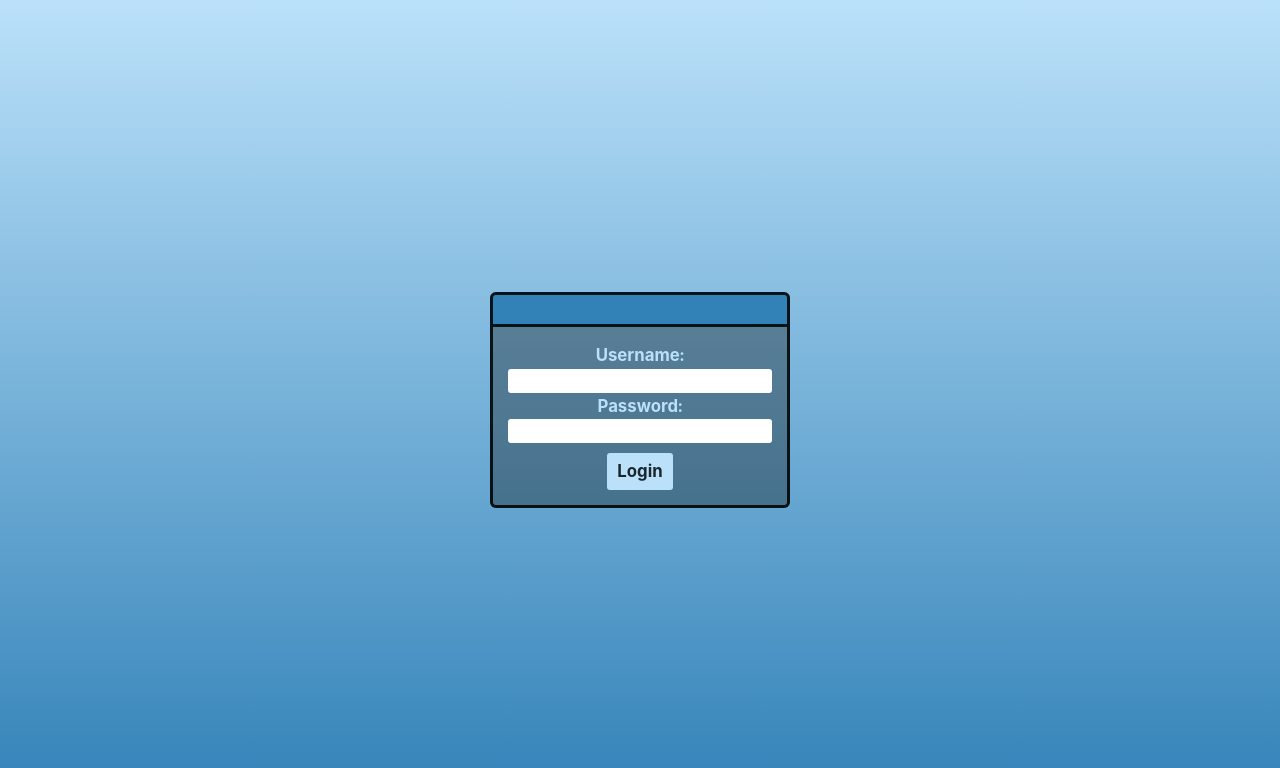
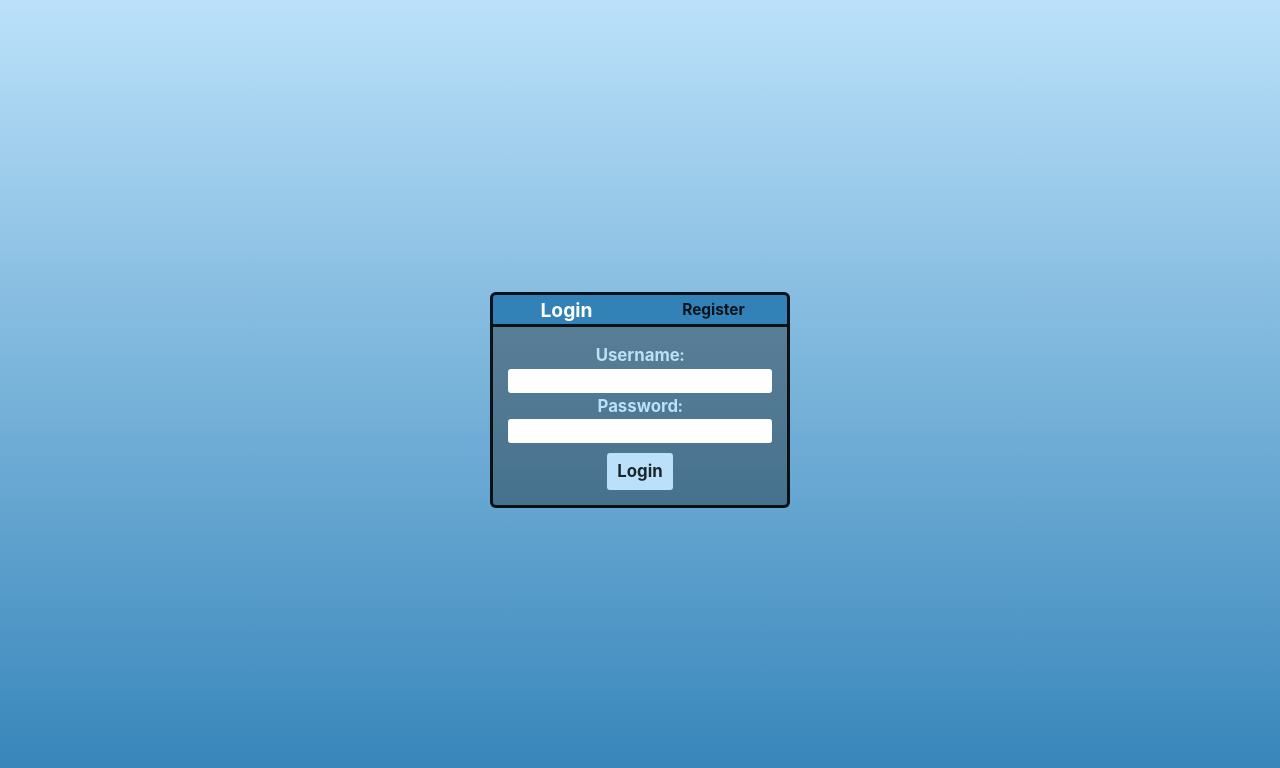
Before and after one commit to dferrer333/personalFinance, a React (Create React App) app in the folder client/: page / in a window 1280 px wide. Shown: the top 768 px of the page. Built offline with nearby package versions, Linux system fonts and the light colour scheme; no server answers.

Commit message:
Client: Custom Tabs Work Like a Charm

```diff
--- a/client/src/components/Login/LoginPage.css
+++ b/client/src/components/Login/LoginPage.css
@@ -10,12 +10,3 @@
   width: 300px;
   margin: auto;
 }
-
-#loginTabHeader {
-  background-color: #3282b8;
-  border: solid;
-  border-top-left-radius: 6px;
-  border-top-right-radius: 6px;
-  height: 35px;
-  width: 100%;
-}
--- a/client/src/components/Login/LoginPage.tsx
+++ b/client/src/components/Login/LoginPage.tsx
@@ -1,25 +1,44 @@
-import {LoginTabContent} from './LoginTabs';
+import LoginTabContent from './LoginTabContent';
+import LoginTabs from './LoginTabs';
 import React from 'react';
 
 import './LoginPage.css';
 
-export default class LoginPage extends React.Component {
+interface LoginPageState {
+  activeTab: 'login' | 'register',
+}
+
+export default class LoginPage extends React.Component<{}, LoginPageState> {
   constructor(props: {}) {
     super(props);
 
     this.state = {
       activeTab: 'login',
     };
+
+    this.onTabChange = this.onTabChange.bind(this);
+  }
+
+  onTabChange(event: MouseEvent | TouchEvent) {
+    if (event != null && event.target != null) {
+      var newTab = (event.target as HTMLDivElement).innerText.toLowerCase();
+      if (newTab !== 'login' && newTab !== 'register') {
+        throw new TypeError('value for a new login tab must be either' +
+            ' "login" or "register".  Instead, was "' + newTab + '".');
+      }
+      this.setState({activeTab: newTab})
+    }
   }
 
   render() {
     return (
       <div id='loginRoot'>
         <div id='loginContainer'>
-          <div id='loginTabHeader'>
-
-          </div>
-          <LoginTabContent activeTab='login' />
+          <LoginTabs
+              activeTab={this.state.activeTab}
+              onTabChange={(event: any) => this.onTabChange(event)}
+          />
+          <LoginTabContent activeTab={this.state.activeTab} />
         </div>
       </div>
     );
--- /dev/null
+++ b/client/src/components/Login/LoginTabContent.css
@@ -0,0 +1,45 @@
+#loginTabContent {
+  width: 100%;
+
+  border-bottom: solid;
+  border-right: solid;
+  border-left: solid;
+  border-bottom-left-radius: 6px;
+  border-bottom-right-radius: 6px;
+
+  display: flex;
+  flex-direction: column;
+
+  padding: 5%;
+}
+
+#loginTabContent label {
+  display: block;
+  text-align: center;
+  font-size: 120%;
+  font-weight: bold;
+  color: #bbe1fa;
+}
+
+#loginTabContent input {
+  width: 100%;
+  border: none;
+  border-radius: 3px;
+}
+
+#loginTabContent button {
+  display: block;
+  background-color:  #bbe1fa;
+
+  text-align: center;
+  font-weight: bold;
+  font-size: 120%;
+  color: #1b262c;
+  border: none;
+  border-radius: 3px;
+
+  margin-right: auto;
+  margin-left: auto;
+  margin-top: 10px;
+  padding: 5px 10px 5px 10px;
+}
--- /dev/null
+++ b/client/src/components/Login/LoginTabContent.tsx
@@ -0,0 +1,65 @@
+import React from 'react';
+
+import './LoginTabContent.css';
+
+interface LoginTabContentProps {
+  activeTab: 'login' | 'register',
+}
+
+export default class LoginTabContent
+    extends React.Component<LoginTabContentProps, {}> {
+  constructor(props: LoginTabContentProps) {
+    super(props);
+  }
+
+  render() {
+    if (this.props.activeTab === 'login') {
+      return this.renderLoginContent();
+    } else {
+      return this.renderRegisterContent();
+    }
+  }
+
+  renderLoginContent(): JSX.Element {
+    return (
+      <div id='loginTabContent'>
+        <form>
+          <label htmlFor='loginUsername'>Username:</label>
+          <input id='loginUsername' ></input>
+
+          <label htmlFor='loginPassword'>Password:</label>
+          <input id='loginPassword' type='password'></input>
+
+          <button type='submit'>Login</button>
+        </form>
+      </div>
+    );
+  }
+
+  renderRegisterContent(): JSX.Element {
+    return (
+      <div id='loginTabContent'>
+        <label>Enter your Email</label>
+        <input></input>
+
+        <label>Confirm your Email</label>
+        <input></input>
+
+        <label>Enter your First Name</label>
+        <input></input>
+
+        <label>Enter your Last Name</label>
+        <input></input>
+
+        <label>Enter a Password</label>
+        <input type='password'></input>
+
+        <label>Confirm your Password</label>
+        <input type='password'></input>
+
+        <label>Choose Your Favorite Animal</label>
+        <input type='select'></input>
+      </div>
+    );
+  }
+}
--- a/client/src/components/Login/LoginTabs.css
+++ b/client/src/components/Login/LoginTabs.css
@@ -1,45 +1,33 @@
-#loginTabContent {
+#loginTabHeader {
+  display: grid;
+  grid-template-columns: 50% 50%;
+  text-align: center;
+  background-color: #3282b8;
+
+  border: solid;
+  border-top-left-radius: 6px;
+  border-top-right-radius: 6px;
+
+  height: 35px;
   width: 100%;
-
-  border-bottom: solid;
-  border-right: solid;
-  border-left: solid;
-  border-bottom-left-radius: 6px;
-  border-bottom-right-radius: 6px;
-
-  display: flex;
-  flex-direction: column;
-
-  padding: 5%;
 }
 
-#loginTabContent label {
-  display: block;
-  text-align: center;
-  font-size: 120%;
-  font-weight: bold;
-  color: #bbe1fa;
+.login-tab {
+  display: flex;
 }
 
-#loginTabContent input {
-  width: 100%;
-  border: none;
-  border-radius: 3px;
+.login-tab:hover {
+  color: white;
 }
 
-#loginTabContent button {
-  display: block;
-  background-color:  #bbe1fa;
+.login-tab p {
+  font-size: 110%;
+  font-weight: bold;
 
-  text-align: center;
-  font-weight: bold;
-  font-size: 120%;
-  color: #1b262c;
-  border: none;
-  border-radius: 3px;
+  margin: auto auto;
+}
 
-  margin-right: auto;
-  margin-left: auto;
-  margin-top: 10px;
-  padding: 5px 10px 5px 10px;
+.active-tab {
+  font-size: 125%;
+  color: white;
 }
--- a/client/src/components/Login/LoginTabs.tsx
+++ b/client/src/components/Login/LoginTabs.tsx
@@ -1,64 +1,39 @@
-import React from 'react';
+import React, { MouseEventHandler, TouchEventHandler } from 'react';
 
 import './LoginTabs.css';
 
-interface LoginTabContentProps {
+interface LoginTabsProps {
   activeTab: 'login' | 'register',
+  onTabChange: MouseEventHandler | TouchEventHandler,
 }
 
-export class LoginTabContent
-    extends React.Component<LoginTabContentProps, {}> {
-  constructor(props: LoginTabContentProps) {
-    super(props);
-  }
+export default class LoginTabs extends React.Component<LoginTabsProps, {}> {
+  render() {
+    let loginTabClassName = 'login-tab';
+    let registerTabClassName = 'login-tab';
 
-  render() {
     if (this.props.activeTab === 'login') {
-      return this.renderLoginContent();
+      loginTabClassName += ' active-tab';
     } else {
-      return this.renderRegisterContent();
+      registerTabClassName += ' active-tab';
     }
-  }
 
-  renderLoginContent(): JSX.Element {
     return (
-      <div id='loginTabContent'>
-        <form>
-          <label htmlFor='loginUsername'>Username:</label>
-          <input id='loginUsername' ></input>
-
-          <label htmlFor='loginPassword'>Password:</label>
-          <input id='loginPassword' type='password'></input>
-
-          <button type='submit'>Login</button>
-        </form>
-      </div>
-    );
-  }
-
-  renderRegisterContent(): JSX.Element {
-    return (
-      <div id='loginTabContent'>
-        <label>Enter your Email</label>
-        <input></input>
-
-        <label>Confirm your Email</label>
-        <input></input>
-
-        <label>Enter your First Name</label>
-        <input></input>
-
-        <label>Enter your Last Name</label>
-        <input></input>
-
-        <label>Enter a Password</label>
-        <input type='password'></input>
-
-        <label>Confirm your Password</label>
-        <input type='password'></input>
-
-        <label>Choose Your Favorite Animal</label>
-        <input type='select'></input>
+      <div id='loginTabHeader'>
+        <div
+            className={loginTabClassName}
+            onClick={(event: any) => this.props.onTabChange(event)}
+            onTouchEnd={(event: any) => this.props.onTabChange(event)}
+        >
+          <p>Login</p>
+        </div>
+        <div
+            className={registerTabClassName}
+            onClick={(event: any) => this.props.onTabChange(event)}
+            onTouchEnd={(event: any) => this.props.onTabChange(event)}
+        >
+          <p>Register</p>
+        </div>
       </div>
     );
   }
```
